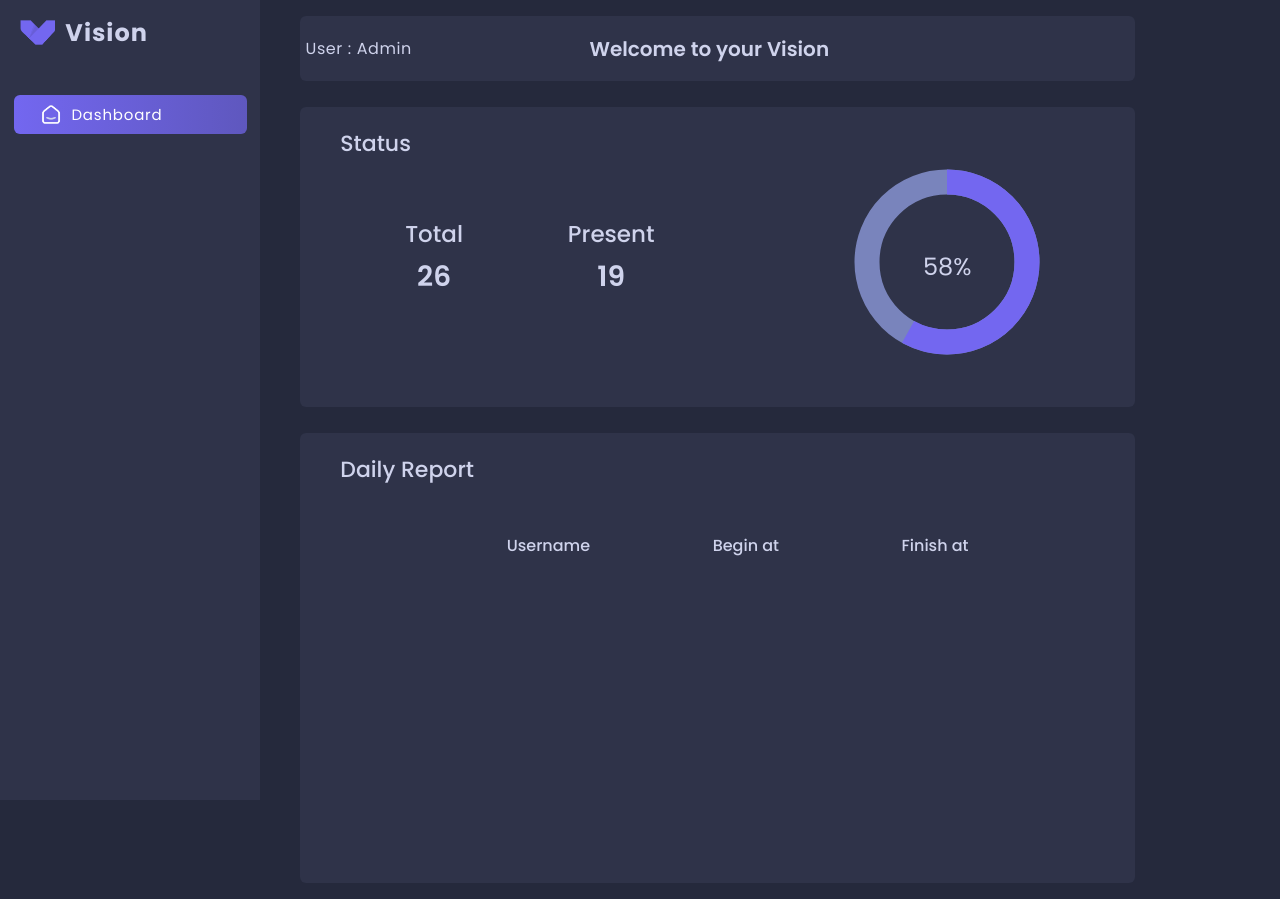
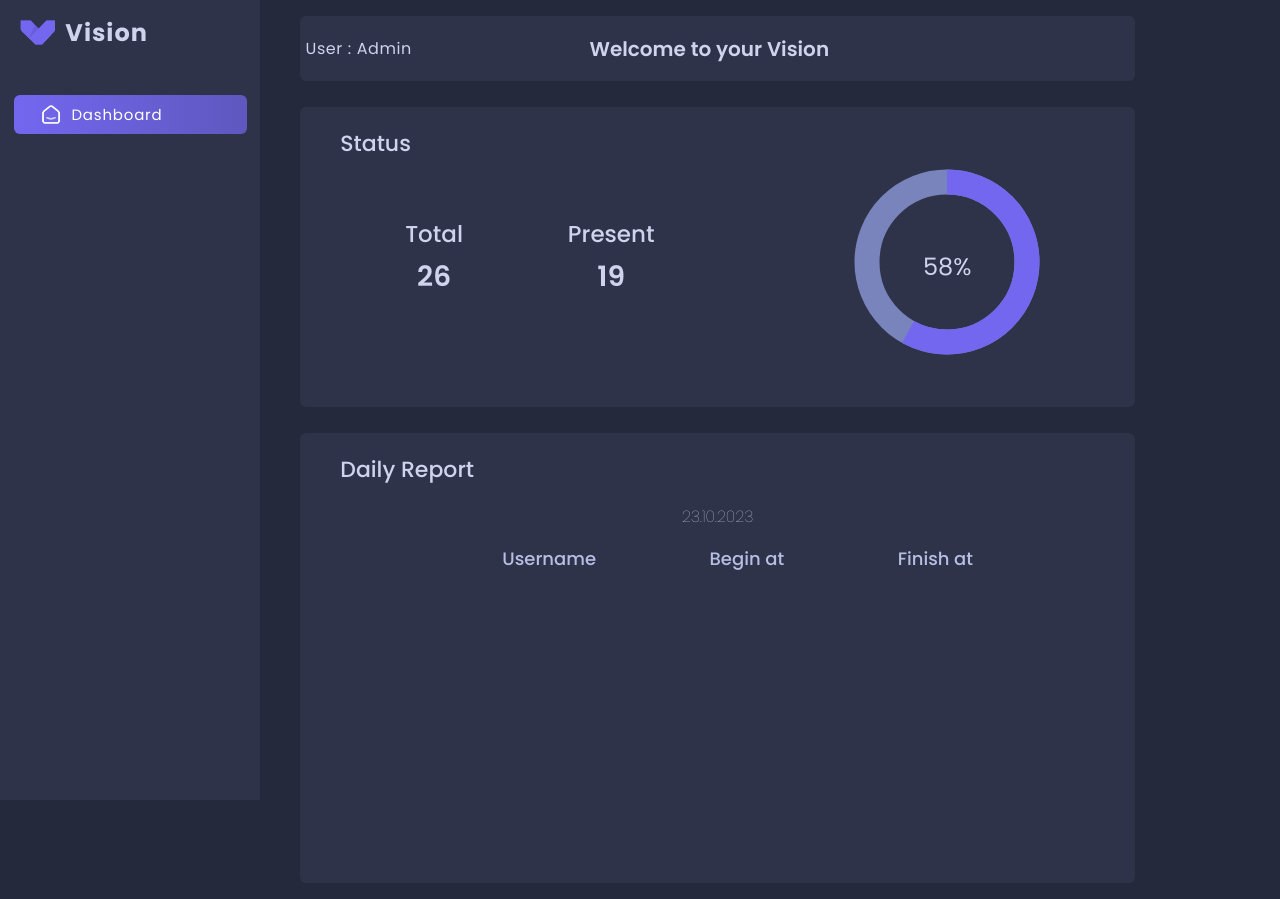
Before and after one commit to Jenesyx/Vision-Face-Recognition, a React (Create React App) app in the folder website-app/: page / in a window 1280 px wide. Built offline with nearby package versions, Linux system fonts and the light colour scheme.

Commit message:
0.1.3 - Updated Daily Report component

```diff
--- a/website-app/src/components/DReport/DReport.css
+++ b/website-app/src/components/DReport/DReport.css
@@ -25,9 +25,10 @@
 }
 
 .daily .date {
-    position: relative;
     display: flex;
-    margin-top: 35px;
+    margin: auto;
+    width: 25%;
+    justify-content: space-evenly;
 }
 
 .user-titles ul {
@@ -40,5 +41,6 @@
 .user-titles ul li {
     list-style: none;
     font-family: Medium;
-    font-size: ;
+    color: #B6BEE3;
+    font-size: 18px;
 }
--- a/website-app/src/components/DReport/DReport.js
+++ b/website-app/src/components/DReport/DReport.js
@@ -11,7 +11,7 @@ function DReport() {
                 </div>
                 <div className='date'>
                     <img src="" alt="" />
-                    <p></p>
+                    <p>23.10.2023</p>
                     <img src="" alt="" />
                 </div>
                 <div className="user-titles">
```
